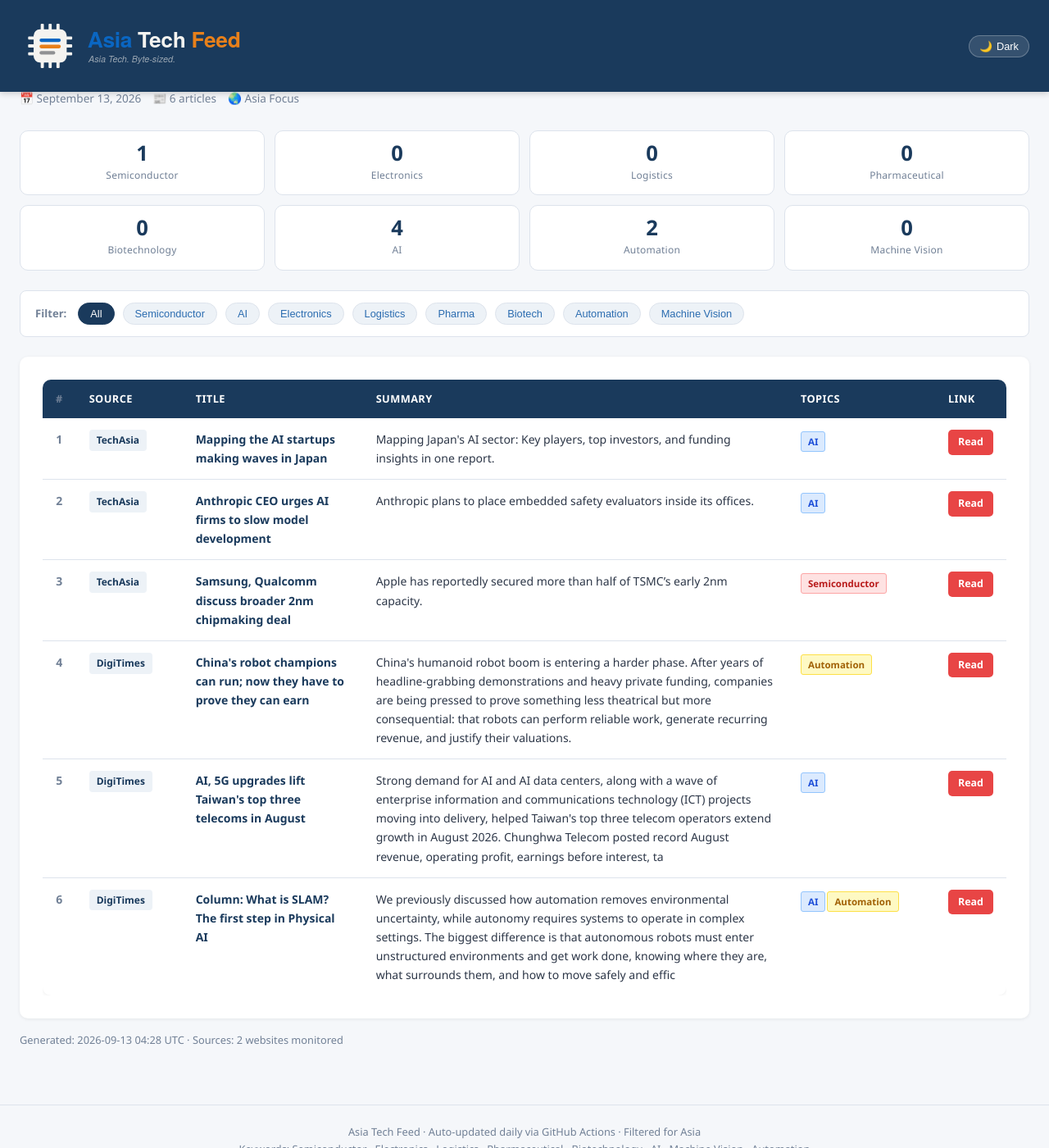
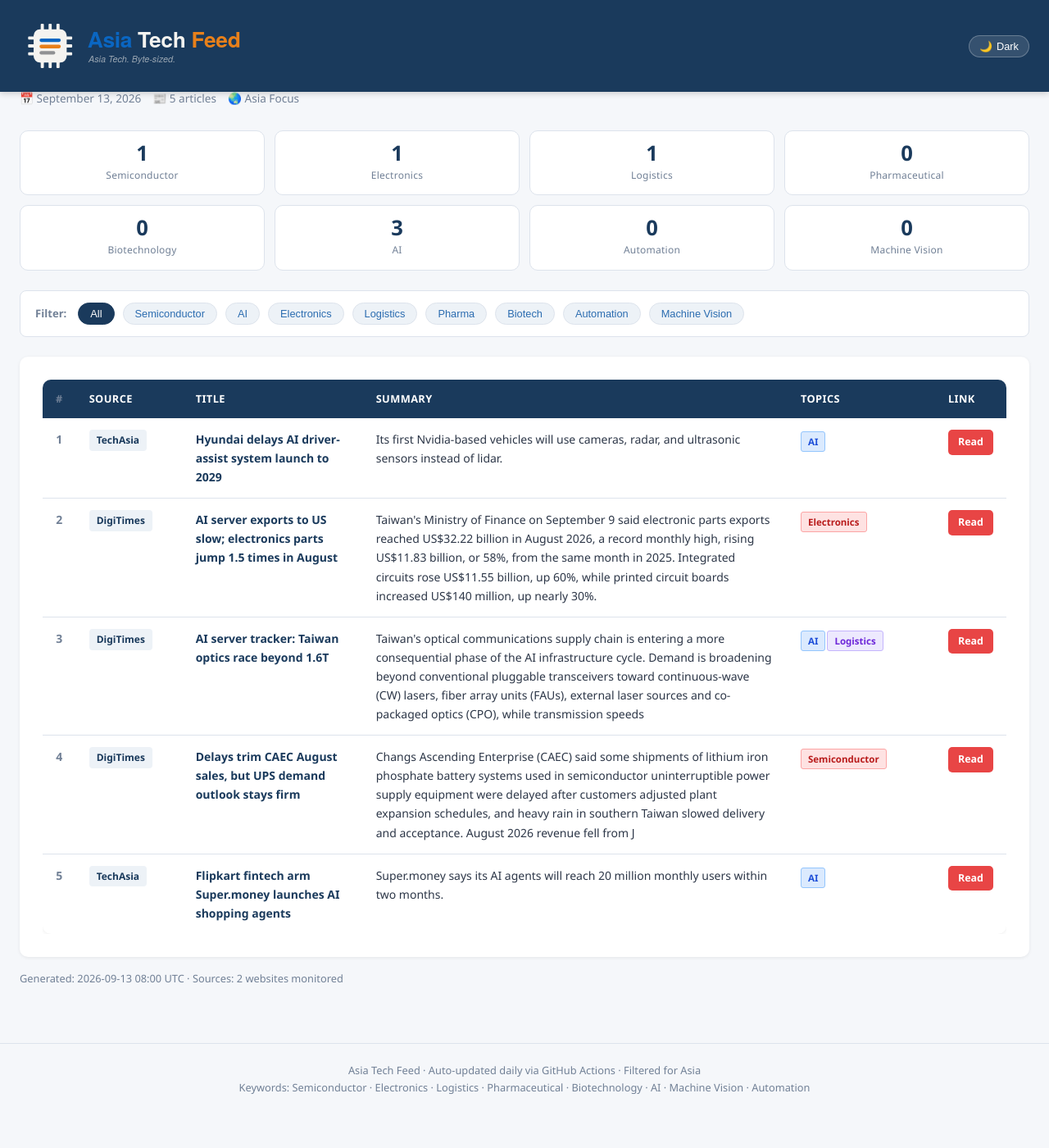
Before and after one commit to asiatechfeed/Asia-Tech-Feed, a Jekyll site: the page built from _posts/2026-09-13-asia-tech-news-digest.md, in a window 1280 px wide and 1400 px high, scrolled down 367 px. Shown: the whole window at 82% size. Built offline with Jekyll 4.4.1, drawn with Linux system fonts in a browser that asks for light colours; a script that is not in the unit is left out; after the commit the page ends 1726 px from its top, so only the background shows below that; some of the changed text lies outside the part shown.

Commit message:
📰 News digest 2026-09-13 (5 articles)

```diff
--- a/_posts/2026-09-13-asia-tech-news-digest.md
+++ b/_posts/2026-09-13-asia-tech-news-digest.md
@@ -1,15 +1,15 @@
 ---
 layout: post
 title: "Asia Tech News Digest - September 13, 2026"
-date: 2026-09-13 12:28:11 +0800
-articles_count: 6
+date: 2026-09-13 16:00:49 +0800
+articles_count: 5
 sources_count: 2
 sources: ["DigiTimes", "TechAsia"]
 csv_file: /assets/data/news-2026-09-13.tsv
-featured_title: "Mapping the AI startups making waves in Japan"
-featured_url: "https://www.techinasia.com/visual-story/mapping-japans-leading-ai-startups"
+featured_title: "Hyundai delays AI driver-assist system launch to 2029"
+featured_url: "https://www.techinasia.com/hyundai-maps-robotics-ai-push-beyond-cars"
 featured_source: "TechAsia"
-featured_summary: "Mapping Japan's AI sector: Key players, top investors, and funding insights in one report."
+featured_summary: "Its first Nvidia-based vehicles will use cameras, radar, and ultrasonic sensors instead of lidar."
 featured_image: ""
 ---
 
@@ -28,50 +28,42 @@ featured_image: ""
 <tr>
   <td class="col-num">1</td>
   <td class="col-source"><span class="source-badge">TechAsia</span></td>
-  <td class="col-title"><span class="article-title">Mapping the AI startups making waves in Japan</span></td>
-  <td class="col-summary">Mapping Japan's AI sector: Key players, top investors, and funding insights in one report.</td>
+  <td class="col-title"><span class="article-title">Hyundai delays AI driver-assist system launch to 2029</span></td>
+  <td class="col-summary">Its first Nvidia-based vehicles will use cameras, radar, and ultrasonic sensors instead of lidar.</td>
   <td class="col-tags"><span class="tag ai">AI</span></td>
-  <td class="col-link"><a class="btn-link" href="https://www.techinasia.com/visual-story/mapping-japans-leading-ai-startups" target="_blank" rel="noopener">Read</a></td>
+  <td class="col-link"><a class="btn-link" href="https://www.techinasia.com/hyundai-maps-robotics-ai-push-beyond-cars" target="_blank" rel="noopener">Read</a></td>
 </tr>
 <tr>
   <td class="col-num">2</td>
-  <td class="col-source"><span class="source-badge">TechAsia</span></td>
-  <td class="col-title"><span class="article-title">Anthropic CEO urges AI firms to slow model development</span></td>
-  <td class="col-summary">Anthropic plans to place embedded safety evaluators inside its offices.</td>
-  <td class="col-tags"><span class="tag ai">AI</span></td>
-  <td class="col-link"><a class="btn-link" href="https://www.techinasia.com/anthropic-plans-more-enterprise-control-over-ai-data" target="_blank" rel="noopener">Read</a></td>
+  <td class="col-source"><span class="source-badge">DigiTimes</span></td>
+  <td class="col-title"><span class="article-title">AI server exports to US slow; electronics parts jump 1.5 times in August</span></td>
+  <td class="col-summary">Taiwan's Ministry of Finance on September 9 said electronic parts exports reached US$32.22 billion in August 2026, a record monthly high, rising US$11.83 billion, or 58%, from the same month in 2025. Integrated circuits rose US$11.55 billion, up 60%, while printed circuit boards increased US$140 million, up nearly 30%.</td>
+  <td class="col-tags"><span class="tag semi">Electronics</span></td>
+  <td class="col-link"><a class="btn-link" href="https://www.digitimes.com/news/a20260910PD202/exports-taiwan-electronics-2025-ai-server.html" target="_blank" rel="noopener">Read</a></td>
 </tr>
 <tr>
   <td class="col-num">3</td>
-  <td class="col-source"><span class="source-badge">TechAsia</span></td>
-  <td class="col-title"><span class="article-title">Samsung, Qualcomm discuss broader 2nm chipmaking deal</span></td>
-  <td class="col-summary">Apple has reportedly secured more than half of TSMC’s early 2nm capacity.</td>
-  <td class="col-tags"><span class="tag semi">Semiconductor</span></td>
-  <td class="col-link"><a class="btn-link" href="https://www.techinasia.com/samsung-electronics-shares-jump-union-suspends-strike" target="_blank" rel="noopener">Read</a></td>
+  <td class="col-source"><span class="source-badge">DigiTimes</span></td>
+  <td class="col-title"><span class="article-title">AI server tracker: Taiwan optics race beyond 1.6T</span></td>
+  <td class="col-summary">Taiwan's optical communications supply chain is entering a more consequential phase of the AI infrastructure cycle. Demand is broadening beyond conventional pluggable transceivers toward continuous-wave (CW) lasers, fiber array units (FAUs), external laser sources and co-packaged optics (CPO), while transmission speeds</td>
+  <td class="col-tags"><span class="tag ai">AI</span><span class="tag logis">Logistics</span></td>
+  <td class="col-link"><a class="btn-link" href="https://www.digitimes.com/news/a20260911VL216/taiwan-revenue-optics-cpo-communications.html" target="_blank" rel="noopener">Read</a></td>
 </tr>
 <tr>
   <td class="col-num">4</td>
   <td class="col-source"><span class="source-badge">DigiTimes</span></td>
-  <td class="col-title"><span class="article-title">China's robot champions can run; now they have to prove they can earn</span></td>
-  <td class="col-summary">China's humanoid robot boom is entering a harder phase. After years of headline-grabbing demonstrations and heavy private funding, companies are being pressed to prove something less theatrical but more consequential: that robots can perform reliable work, generate recurring revenue, and justify their valuations.</td>
-  <td class="col-tags"><span class="tag auto">Automation</span></td>
-  <td class="col-link"><a class="btn-link" href="https://www.digitimes.com/news/a20260911VL212/robot-revenue-robotics-ipo-funding.html" target="_blank" rel="noopener">Read</a></td>
+  <td class="col-title"><span class="article-title">Delays trim CAEC August sales, but UPS demand outlook stays firm</span></td>
+  <td class="col-summary">Changs Ascending Enterprise (CAEC) said some shipments of lithium iron phosphate battery systems used in semiconductor uninterruptible power supply equipment were delayed after customers adjusted plant expansion schedules, and heavy rain in southern Taiwan slowed delivery and acceptance. August 2026 revenue fell from J</td>
+  <td class="col-tags"><span class="tag semi">Semiconductor</span></td>
+  <td class="col-link"><a class="btn-link" href="https://www.digitimes.com/news/a20260910PD221/ups-demand-2026-revenue-lithium.html" target="_blank" rel="noopener">Read</a></td>
 </tr>
 <tr>
   <td class="col-num">5</td>
-  <td class="col-source"><span class="source-badge">DigiTimes</span></td>
-  <td class="col-title"><span class="article-title">AI, 5G upgrades lift Taiwan's top three telecoms in August</span></td>
-  <td class="col-summary">Strong demand for AI and AI data centers, along with a wave of enterprise information and communications technology (ICT) projects moving into delivery, helped Taiwan's top three telecom operators extend growth in August 2026. Chunghwa Telecom posted record August revenue, operating profit, earnings before interest, ta</td>
+  <td class="col-source"><span class="source-badge">TechAsia</span></td>
+  <td class="col-title"><span class="article-title">Flipkart fintech arm Super.money launches AI shopping agents</span></td>
+  <td class="col-summary">Super.money says its AI agents will reach 20 million monthly users within two months.</td>
   <td class="col-tags"><span class="tag ai">AI</span></td>
-  <td class="col-link"><a class="btn-link" href="https://www.digitimes.com/news/a20260911PD206/demand-revenue-5g-taiwan-growth.html" target="_blank" rel="noopener">Read</a></td>
-</tr>
-<tr>
-  <td class="col-num">6</td>
-  <td class="col-source"><span class="source-badge">DigiTimes</span></td>
-  <td class="col-title"><span class="article-title">Column: What is SLAM? The first step in Physical AI</span></td>
-  <td class="col-summary">We previously discussed how automation removes environmental uncertainty, while autonomy requires systems to operate in complex settings. The biggest difference is that autonomous robots must enter unstructured environments and get work done, knowing where they are, what surrounds them, and how to move safely and effic</td>
-  <td class="col-tags"><span class="tag ai">AI</span><span class="tag auto">Automation</span></td>
-  <td class="col-link"><a class="btn-link" href="https://www.digitimes.com/news/a20260909PD215/automation-3d.html" target="_blank" rel="noopener">Read</a></td>
+  <td class="col-link"><a class="btn-link" href="https://www.techinasia.com/endowus-ceo-gregory-van-optimistic-profitability" target="_blank" rel="noopener">Read</a></td>
 </tr>
 </tbody>
 </table>
```
Also changed, not shown: _data/seen_urls.json (+6 -1 lines), _digest_meta.json (+16 -16 lines), assets/data/news-2026-09-13.tsv (+5 -6 lines), assets/data/search-index.json.
